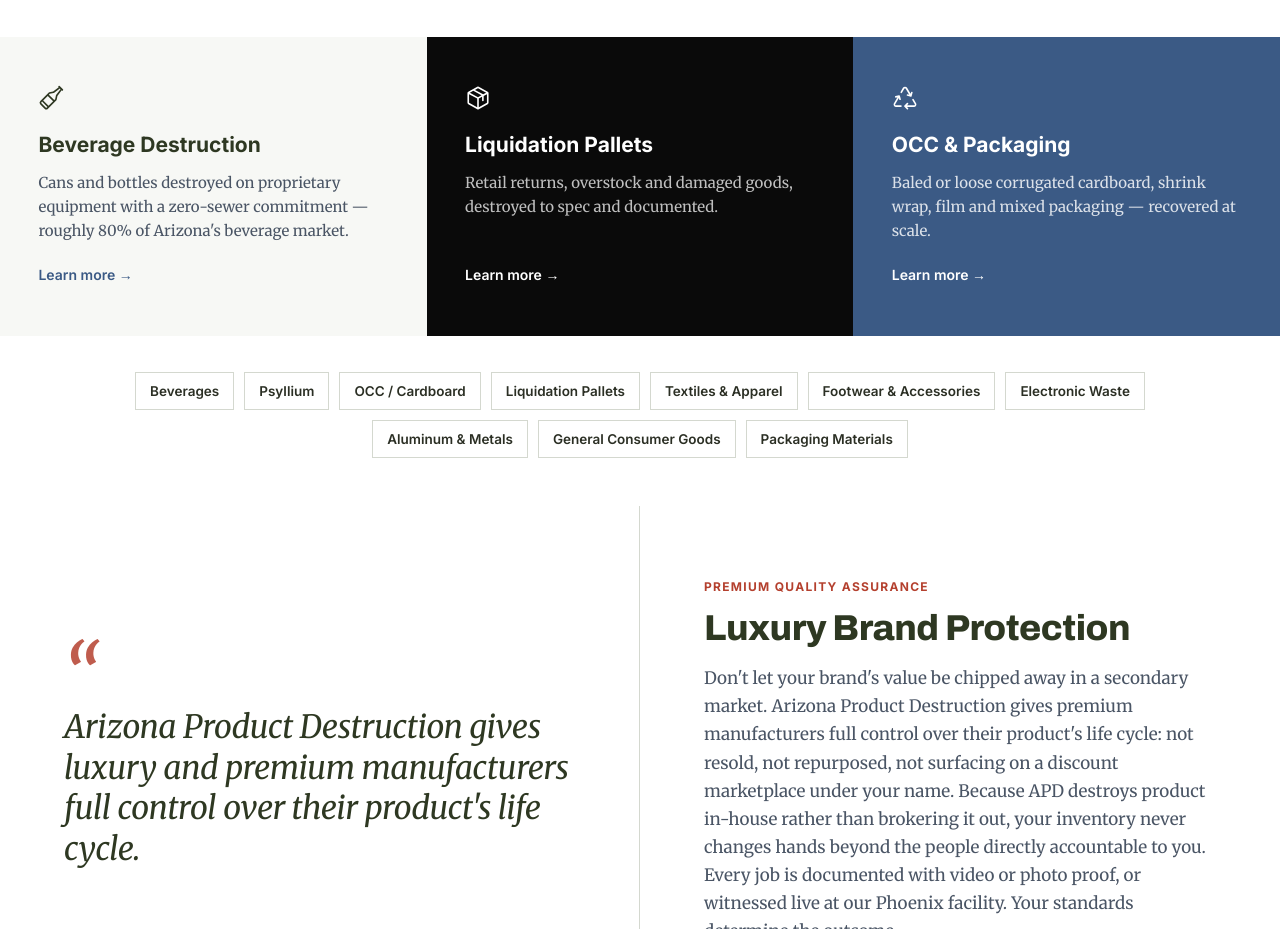
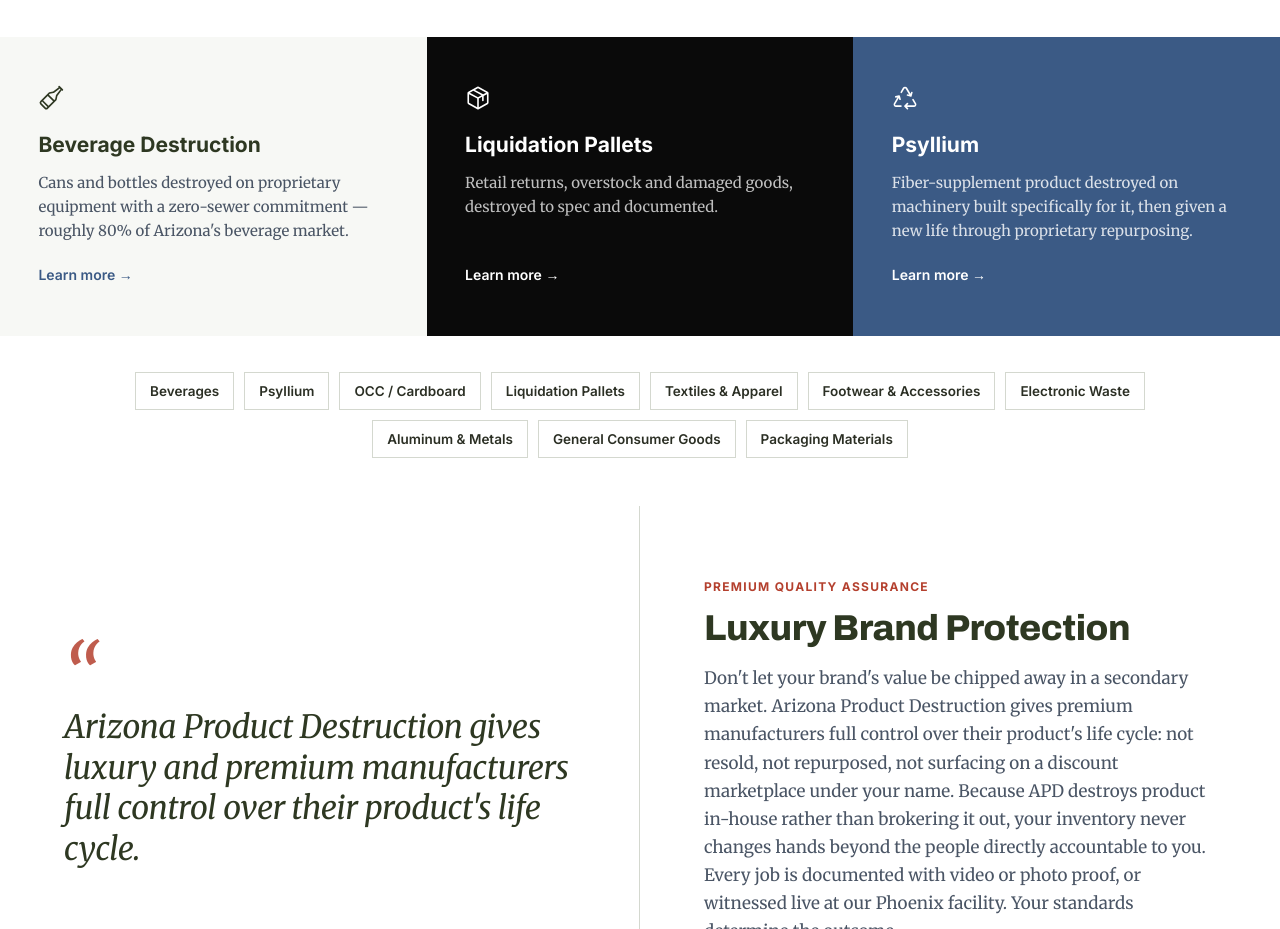
Before and after one commit to lisawilkins/APD, a React (Vite) app: page / in a window 1280 px wide. Shown: the part 2065-2994 px from the top of the page. Built offline with nearby package versions, Linux system fonts and the light colour scheme; no server answers.

Commit message:
Swap homepage teaser third card to Psyllium
Replaces the OCC & Packaging card with Psyllium, matching its
promotion to a cornerstone service in the services data.

Co-Authored-By: Claude Opus 5 <noreply@anthropic.com>

```diff
--- a/src/pages/HomePage.tsx
+++ b/src/pages/HomePage.tsx
@@ -27,7 +27,7 @@ import transportFleetImg from '../assets/transport-fleet.jpg'
 const SERVICES = [
   { icon: BeerBottleIcon, title: 'Beverage Destruction', desc: "Cans and bottles destroyed on proprietary equipment with a zero-sewer commitment — roughly 80% of Arizona's beverage market." },
   { icon: PackageIcon,    title: 'Liquidation Pallets',  desc: 'Retail returns, overstock and damaged goods, destroyed to spec and documented.' },
-  { icon: RecycleIcon,    title: 'OCC & Packaging',      desc: 'Baled or loose corrugated cardboard, shrink wrap, film and mixed packaging — recovered at scale.' },
+  { icon: RecycleIcon,    title: 'Psyllium', desc: 'Fiber-supplement product destroyed on machinery built specifically for it, then given a new life through proprietary repurposing.' },
 ]
 
 const MATERIALS = ALL_SERVICES.map(({ title, slug }) => ({ label: title, slug }))
```
